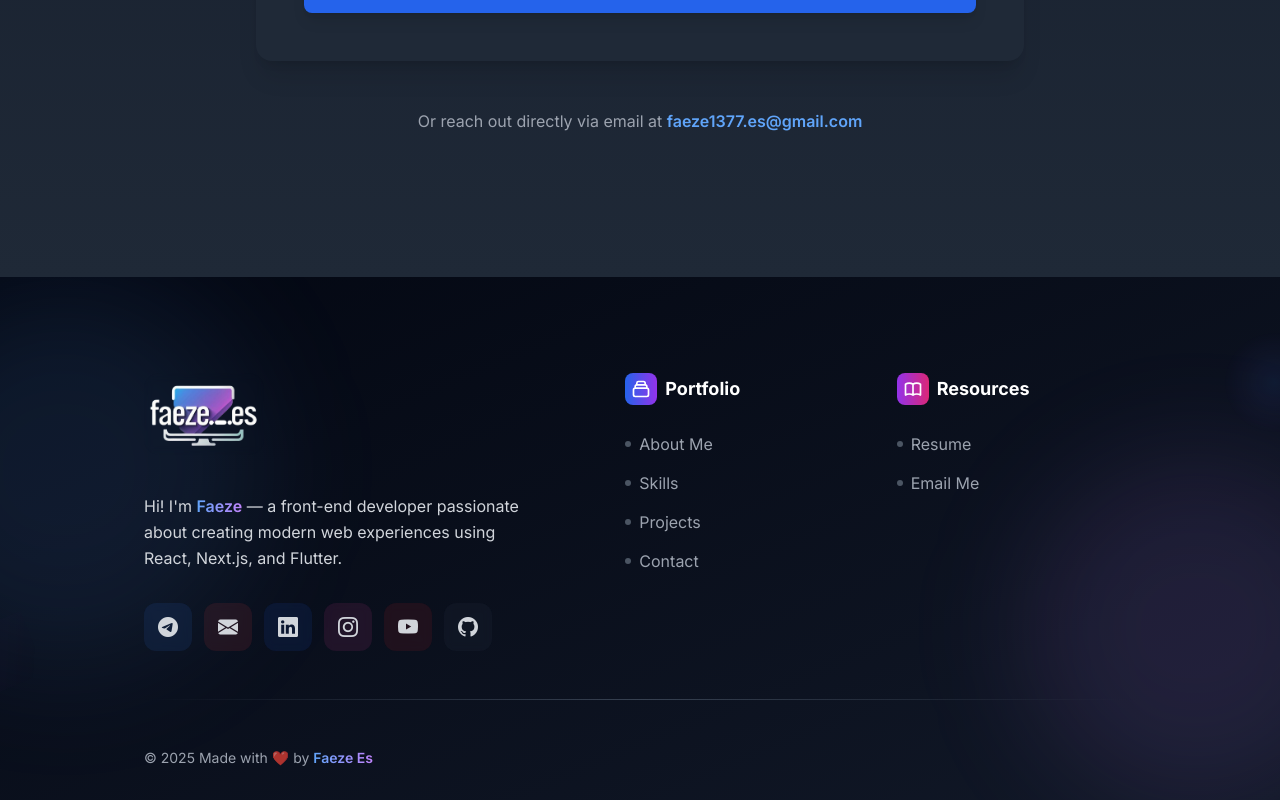
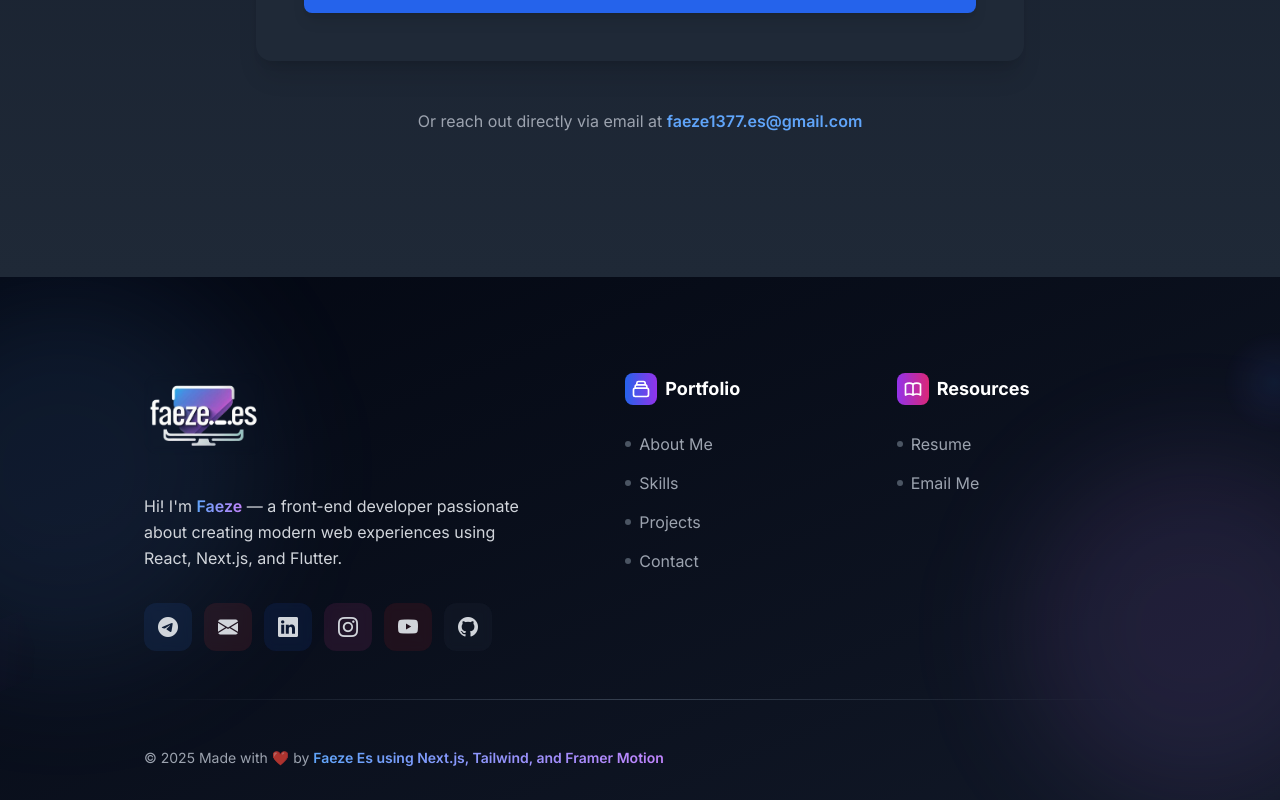
Before and after one commit to Faezees/faezees-portfolio-frontend, a Next.js app: page / in a window 1280 px wide. Shown: the part 4162-4962 px from the top of the page. Built offline with nearby package versions, Linux system fonts and the light colour scheme.

Commit message:
Update index.tsx

```diff
--- a/components/Layout/Footer/index.tsx
+++ b/components/Layout/Footer/index.tsx
@@ -186,7 +186,7 @@ const Footer = () => {
             <span className="inline-block animate-pulse text-red-500">❤️</span>{" "}
             by{" "}
             <span className="bg-gradient-to-r from-blue-600 to-purple-600 bg-clip-text font-semibold text-transparent dark:from-blue-400 dark:to-purple-400">
-              Faeze Es
+              Faeze Es using Next.js, Tailwind, and Framer Motion
             </span>
           </p>
         </div>
```
